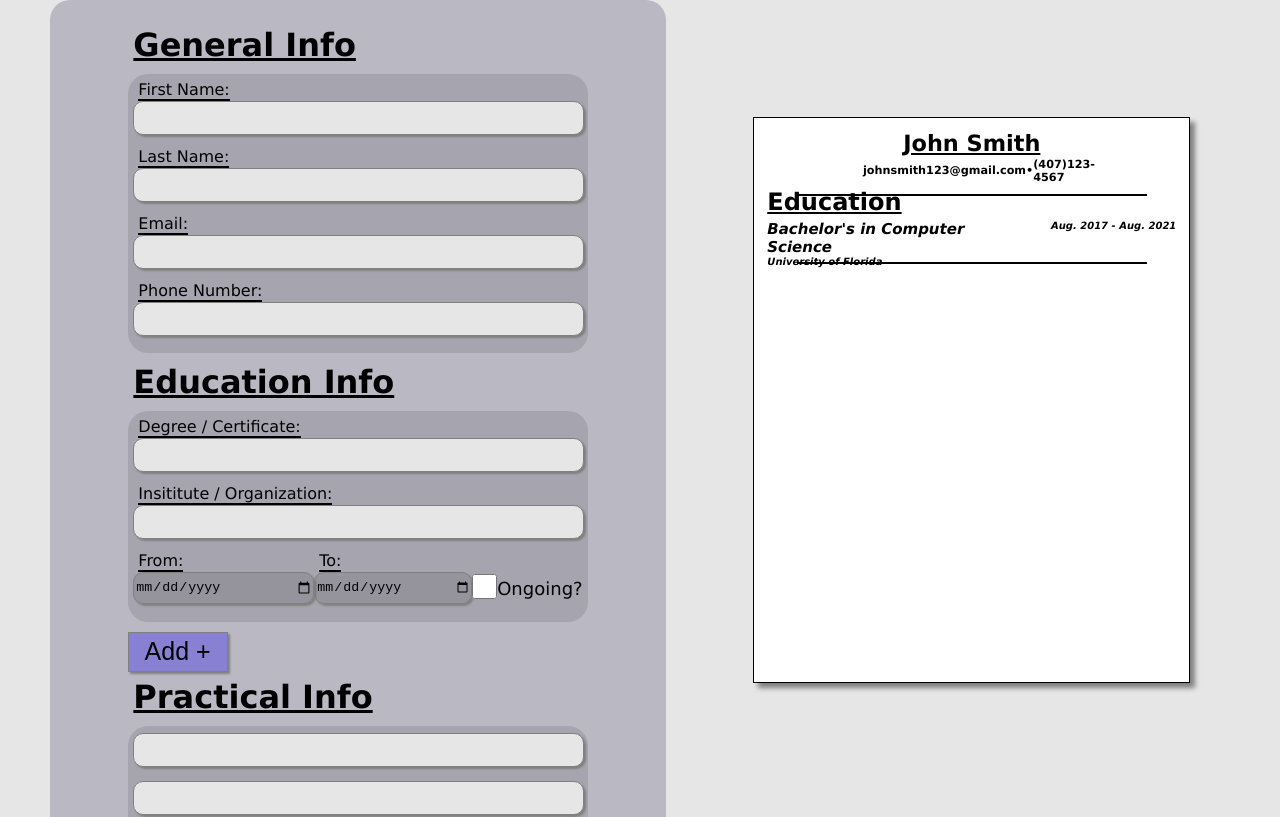
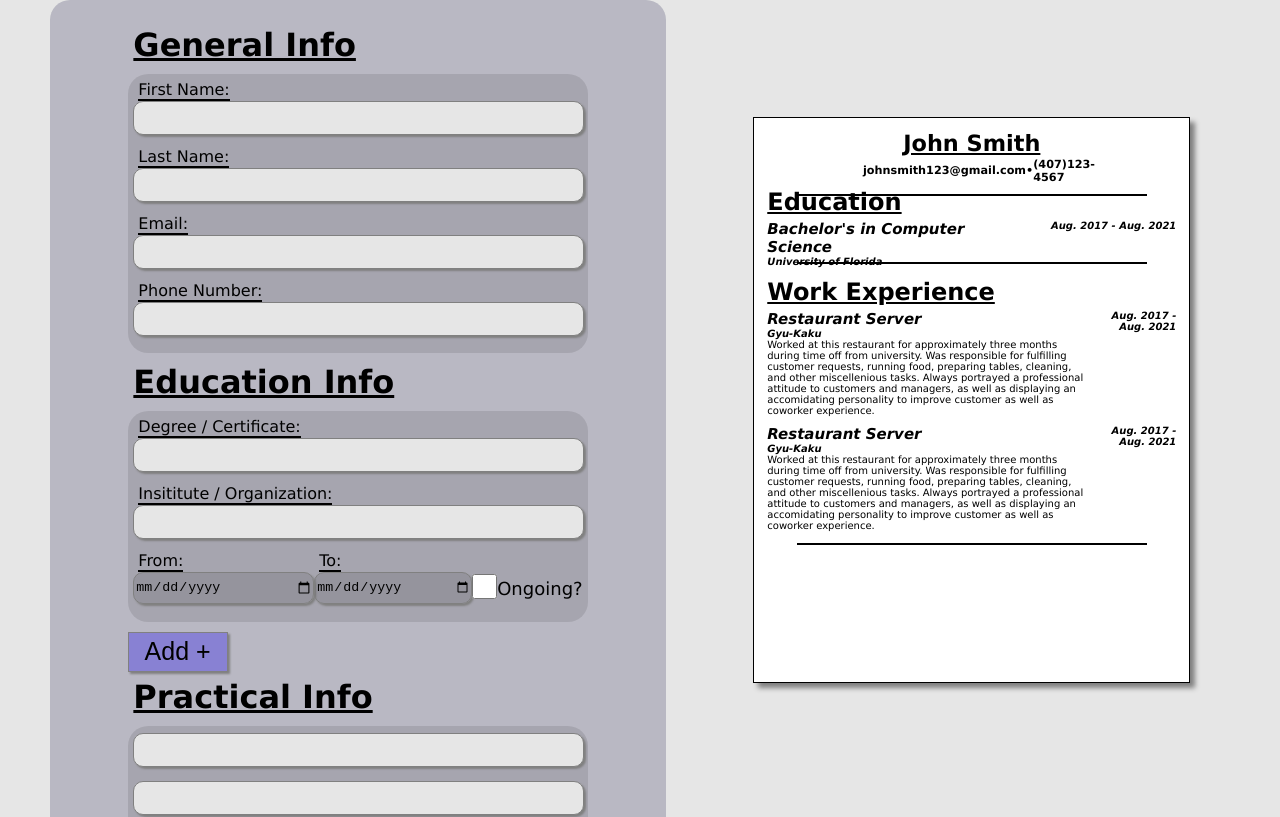
Before and after one commit to Jerriath/cv-project, a React (Create React App) app: page / in a window 1280 px wide. Shown: the top 817 px of the page. Built offline with nearby package versions, Linux system fonts and the light colour scheme.

Commit message:
Added more outputComponents

```diff
--- a/src/components/outputFields/PracticalOutput.js
+++ b/src/components/outputFields/PracticalOutput.js
@@ -6,7 +6,18 @@ class PracticalOutput extends Component {
     render() {
         return (
             <div className="practicalBlock">
-
+                <div className="pracLeft">
+                    <h3 className="sectionSubtitle">Restaurant Server</h3>
+                    <p className="sectionContent">Gyu-Kaku</p>
+                    <p className="jobDescription">
+                        Worked at this restaurant for approximately three months during time off from university. Was responsible for fulfilling customer requests,
+                        running food, preparing tables, cleaning, and other miscellenious tasks. Always portrayed a professional attitude to customers and managers,
+                        as well as displaying an accomidating personality to improve customer as well as coworker experience.
+                    </p>
+                </div>
+                <div className="pracRight">
+                    <p className="sectionContent">Aug. 2017 - Aug. 2021</p>
+                </div>
             </div>
         );
     };
--- a/src/components/outputFields/ResumeComponent.js
+++ b/src/components/outputFields/ResumeComponent.js
@@ -14,7 +14,10 @@ class Resume extends Component {
                 <h2 className="sectionTitle">Education</h2>
                 <EducationOutput />
                 <hr className="line" />
+                <h2 className="sectionTitle">Work Experience</h2>
                 <PracticalOutput />
+                <PracticalOutput />
+                <hr className="line" />
             </div>
         );
     };
--- a/src/components/outputFields/outputStyles.css
+++ b/src/components/outputFields/outputStyles.css
@@ -27,6 +27,10 @@
     font-size: 60%;
 }
 
+
+
+
+
 /* This section deals with the styling of the EducationOutput and it's children */
 
 .educationBlock {
@@ -47,6 +51,40 @@
     width: 35%;
     text-align: right;
 }
+
+
+
+
+/*This section deals with the sktyling of the PracticalOutput and it's children */
+
+.practicalBlock {
+    display: inline-flex;
+    flex-direction: row;
+    width: 94%;
+    height: auto;
+    font-family: Verdana, Geneva, Tahoma, sans-serif;
+    margin: 1% 3%;
+}
+
+.pracLeft {
+    width: 78%;
+    position: relative;
+}
+
+.pracRight {
+    width: 22%;
+    text-align: right;
+}
+
+.jobDescription {
+    font-size: 10px !important;
+    margin: 0;
+    text-decoration: none;
+    font-weight: 100;
+}
+
+
+
 
 /* This section deals with styling used throughout the whole resume page */
 
@@ -80,6 +118,10 @@
     font-weight: 600;
 }
 
+
+
+
+
 /* This last section deals with styling the entire resume page as a whole */
 
 .resumeComp {
```
